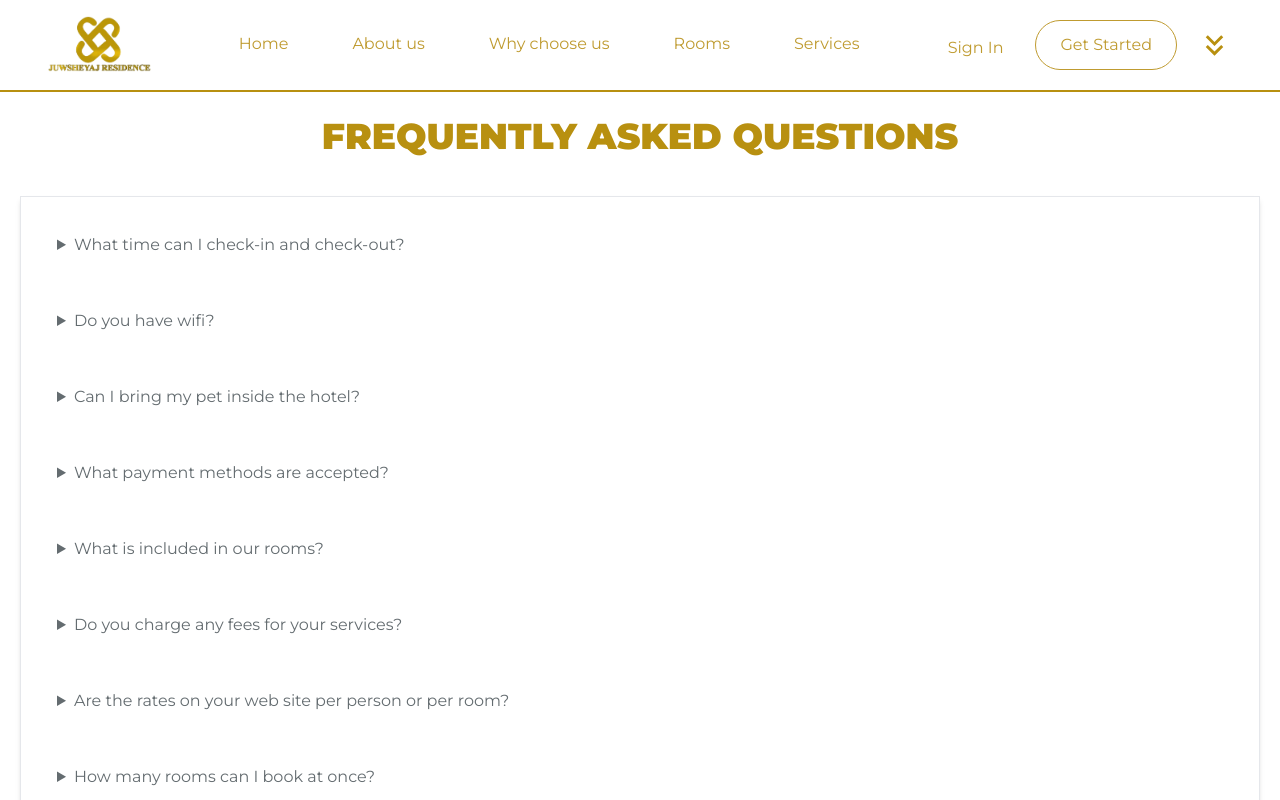
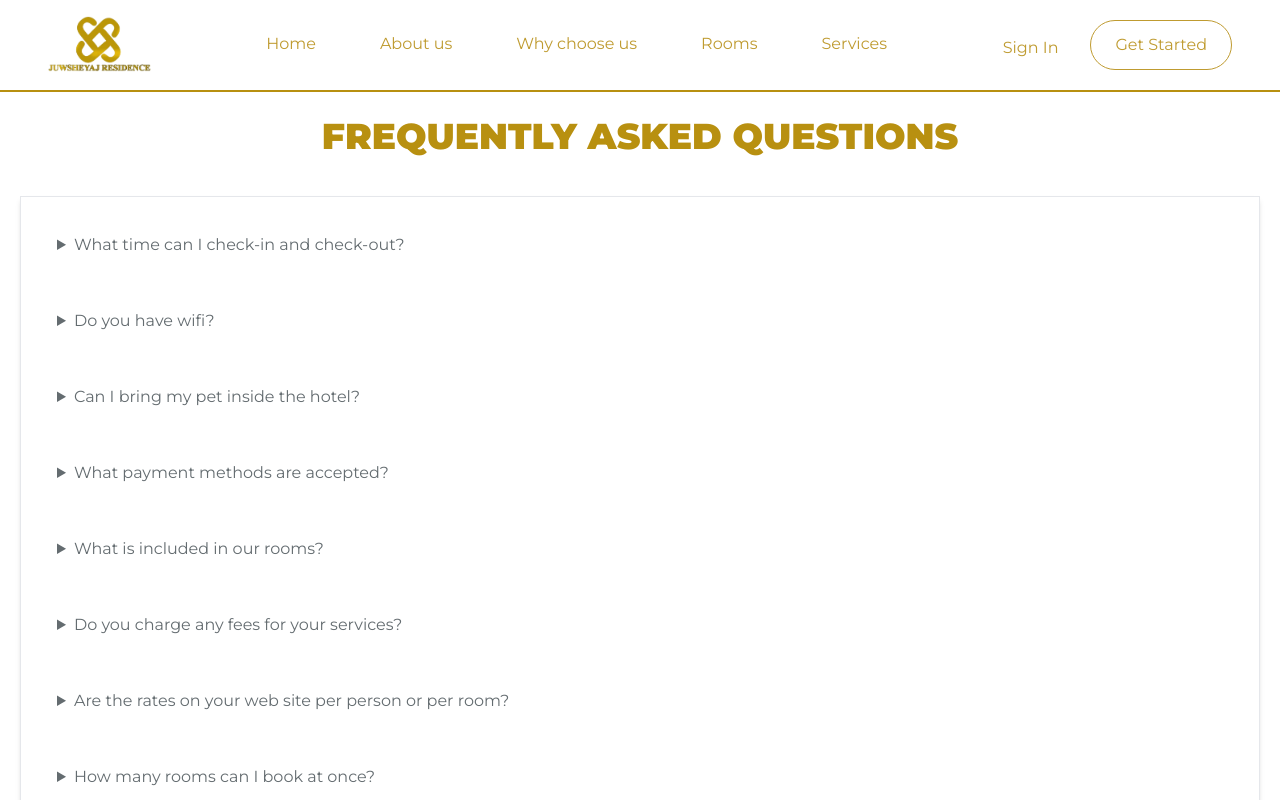
Before and after one commit to Sundayouduma/sunet-fe, a Next.js app: page /faq in a window 1280 px wide. Shown: the top 800 px of the page. Built offline with nearby package versions, Linux system fonts and the light colour scheme.

Commit message:
Update NavBar and footer components for responsive design and dynamic rendering

```diff
--- a/src/app/components/shared/navigations/NavBar.tsx
+++ b/src/app/components/shared/navigations/NavBar.tsx
@@ -80,7 +80,7 @@ const NavBar = () => {
           </div>
         )}
 
-        <div className="block min-[820px}:hidden text-jsPrimary100">
+        <div className="block lg:hidden text-jsPrimary100">
           {!navOpen ? (
             <MdOutlineKeyboardDoubleArrowDown
               onClick={() => setNavOpen(true)}
--- a/src/app/components/shared/navigations/footer.tsx
+++ b/src/app/components/shared/navigations/footer.tsx
@@ -79,7 +79,7 @@ const Footer = () => {
           </p>
           <p className="flex gap-2 items-center">
             <FaPhoneAlt size={20} />
-            <Link href="tel:+2340000000000">07032735889</Link>
+            <Link href="tel:+2347032735889">07032735889</Link>
           </p>
           <p className="flex gap-2 items-center">
             <MdEmail size={20} />{" "}
@@ -100,7 +100,8 @@ const Footer = () => {
               <FaInstagram size={20} />
             </Link>
             <Link
-              href="#"
+              href="https://x.com/juwsheyaj29146"
+              target="_blank"
               className="p-2 rounded-full text-white bg-jsPrimary100 hover:bg-jsPrimary200"
             >
               <FaTwitter size={20} />
```
